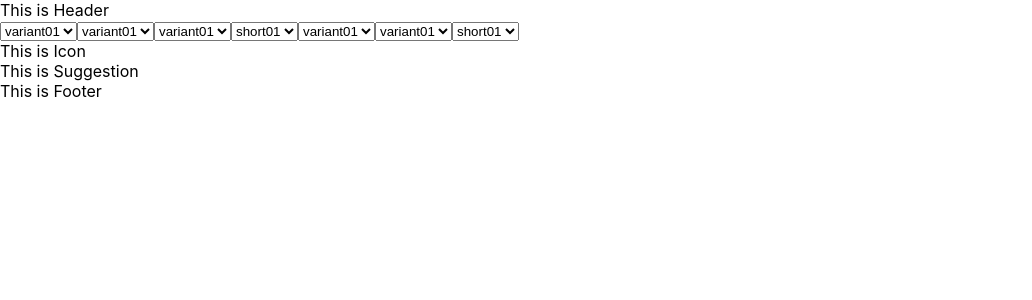
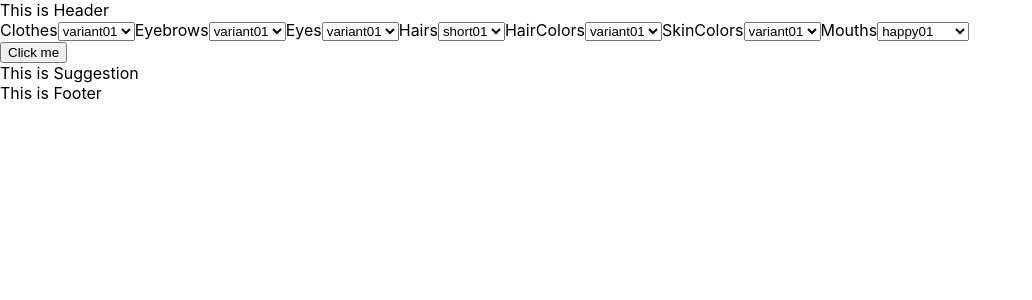
Before and after one commit to Bibhor2000/Project-2, a React (Create React App) app: page / in a window 1280 px wide. Shown: the top 300 px of the page, without its empty margins (0-1032 px from the left). Built offline with nearby package versions, Linux system fonts and the light colour scheme.

Commit message:
the functionality for reading the inputs, and creating the image based on those inputs have been met, the svg still needs to be drawn out though

```diff
--- a/src/App.js
+++ b/src/App.js
@@ -11,15 +11,23 @@ import eyeBrowList from './data/eyebrowlist';
 import eyeList from './data/eyelist';
 import hairColorList from './data/haircolorlist';
 import hairList from './data/hairlist';
-import mouthList from './data/hairlist';
-import skinColorList from './data/haircolorlist';
+import mouthList from './data/mouthlist';
+import skinColorList from './data/skincolorlist';
 
 
 function App() {
   const [character, setCharacter] = useState()
   const [info, setInfo] = useState()
-  const [input, setInput] = useState('')
-
+  const [input, setInput] = useState({
+    // clothes: '',
+    // eyebrow: '',
+    // eye: '',
+    // hair: '',
+    // hairColor: '',
+    // mouth: '',
+    // skinColor: ''
+  })
+  const [image, setImage] = useState('')
   //console.log(info)
   // const url = 'https://avatars.dicebear.com/api/pixel-art/avatar.svg?eyes[]'
   // const readUrl = url.data
@@ -30,13 +38,16 @@ function App() {
   // }
   //getInfo()
 
-  async function getInput () {
+  // async function getInput () {
 
-  }
+  // }
 
   async function getCharacter () {
-    const createCharacter = await axios.get(`https://avatars.dicebear.com/api/pixel-art/avatar.svg?eyes[]=variant01&eyebrows[]=variant01&mouth[]=happy01&hair[]=short01&hairColor[]=variant01&skinColor[]=variant01&clothing[]=variant01`)
+    const createCharacter = await axios.get(`https://avatars.dicebear.com/api/pixel-art/avatar.svg?eyes[]=${input.eyes}&eyebrows[]=${input.eyebrows}&mouth[]=${input.mouths}&hair[]=${input.hairs}&hairColor[]=${input.hairColors}&skinColor[]=${input.skinColors}&clothing[]=${input.clothes}`)
+    setImage(createCharacter)
   }
+  console.log(image)
+  console.log(`https://avatars.dicebear.com/api/pixel-art/avatar.svg?eyes[]=${input.eyes}&eyebrows[]=${input.eyebrows}&mouth[]=${input.mouths}&hair[]=${input.hairs}&hairColor[]=${input.hairColors}&skinColor[]=${input.skinColors}&clothing[]=${input.clothes}`)
 
   return (
     <div>
@@ -52,8 +63,9 @@ function App() {
       hairList={hairList}
       mouthList={mouthList}
       skinColorList={skinColorList}
-      getInput={getInput}
+      // getInput={getInput}
       getCharacter={getCharacter}
+      image={image}
       />
       <Footer/>
     </div>
--- a/src/components/Container.js
+++ b/src/components/Container.js
@@ -4,12 +4,12 @@ import Dropdown from './Dropdown';
 import Icon from './Icon';
 import Suggestion from './Suggestion';
 
-function Container ({character, setCharacter, info, setInfo, input, setInput, clothingList, eyeBrowList, eyeList, hairColorList, hairList, mouthList, skinColorList, getInput, getCharacter}) {
+function Container ({character, setCharacter, info, setInfo, input, setInput, clothingList, eyeBrowList, eyeList, hairColorList, hairList, mouthList, skinColorList, getCharacter, image}) {
 
     return (
         <div>
-            <Dropdown clothingList={clothingList} eyeBrowList={eyeBrowList} eyeList={eyeList} hairColorList={hairColorList} hairList={hairList} mouthList={mouthList} skinColorList={skinColorList} getInput={getInput} getCharacter={getCharacter}/>
-            <Icon />
+            <Dropdown input={input} setInput={setInput} clothingList={clothingList} eyeBrowList={eyeBrowList} eyeList={eyeList} hairColorList={hairColorList} hairList={hairList} mouthList={mouthList} skinColorList={skinColorList} getCharacter={getCharacter}/>
+            <Icon input={input} setInput={setInput} clothingList={clothingList} eyeBrowList={eyeBrowList} eyeList={eyeList} hairColorList={hairColorList} hairList={hairList} mouthList={mouthList} skinColorList={skinColorList} getCharacter={getCharacter} image={image}/>
             <Suggestion />
         </div>
     )
--- a/src/components/Dropdown.js
+++ b/src/components/Dropdown.js
@@ -44,18 +44,33 @@ function Dropdown ({character, setCharacter, info, setInfo, input, setInput, clo
             <option value={m}>{m}</option>
         )
     })
+    console.log(mouthList)
 
+    function handleChange(e) {
+        setInput({
+            ...input,
+            [e.target.name]: e.target.value
+        })
+    }
+    //console.log(input);
 
 
     return (
         <div>
-            <select>{clothes}</select>
-            <select>{eyebrows}</select>
-            <select>{eyes}</select>
-            <select>{hairs}</select>
-            <select>{hairColors}</select>
-            <select>{skinColors}</select>
-            <select>{mouths}</select>
+            <label for='clothes'>Clothes</label>
+            <select name='clothes' onChange={handleChange}>{clothes}</select>
+            <label for='eyebrows'>Eyebrows</label>
+            <select name='eyebrows' onChange={handleChange}>{eyebrows}</select>
+            <label for='eyes'>Eyes</label>
+            <select name='eyes' onChange={handleChange}>{eyes}</select>
+            <label for='hairs'>Hairs</label>
+            <select name='hairs' onChange={handleChange}>{hairs}</select>
+            <label for='hairColors'>HairColors</label>
+            <select name='hairColors' onChange={handleChange}>{hairColors}</select>
+            <label for='skinColors'>SkinColors</label>
+            <select name='skinColors' onChange={handleChange}>{skinColors}</select>
+            <label for='mouths'>Mouths</label>
+            <select name='mouths' onChange={handleChange}>{mouths}</select>
         </div>
     )
 }
--- a/src/components/Icon.js
+++ b/src/components/Icon.js
@@ -1,10 +1,14 @@
 import React, {Component, useState, useEffect} from 'react';
 import {useParams, Link} from 'react-router-dom';
 
-function Icon ({character, setCharacter, info, setInfo, input, setInput, clothingList, eyeBrowList, eyeList, hairColorList, hairList, mouthList, skinColorList, getInput, getCharacter}) {
+function Icon ({character, setCharacter, info, setInfo, input, setInput, clothingList, eyeBrowList, eyeList, hairColorList, hairList, mouthList, skinColorList, getCharacter, image}) {
 
     return (
-        <div>This is Icon</div>
+        <div>
+            <button onClick={(e) => {e.preventDefault()
+            getCharacter()}}>Click me</button>
+            {image.data}
+        </div>
     )
 }
 
```
